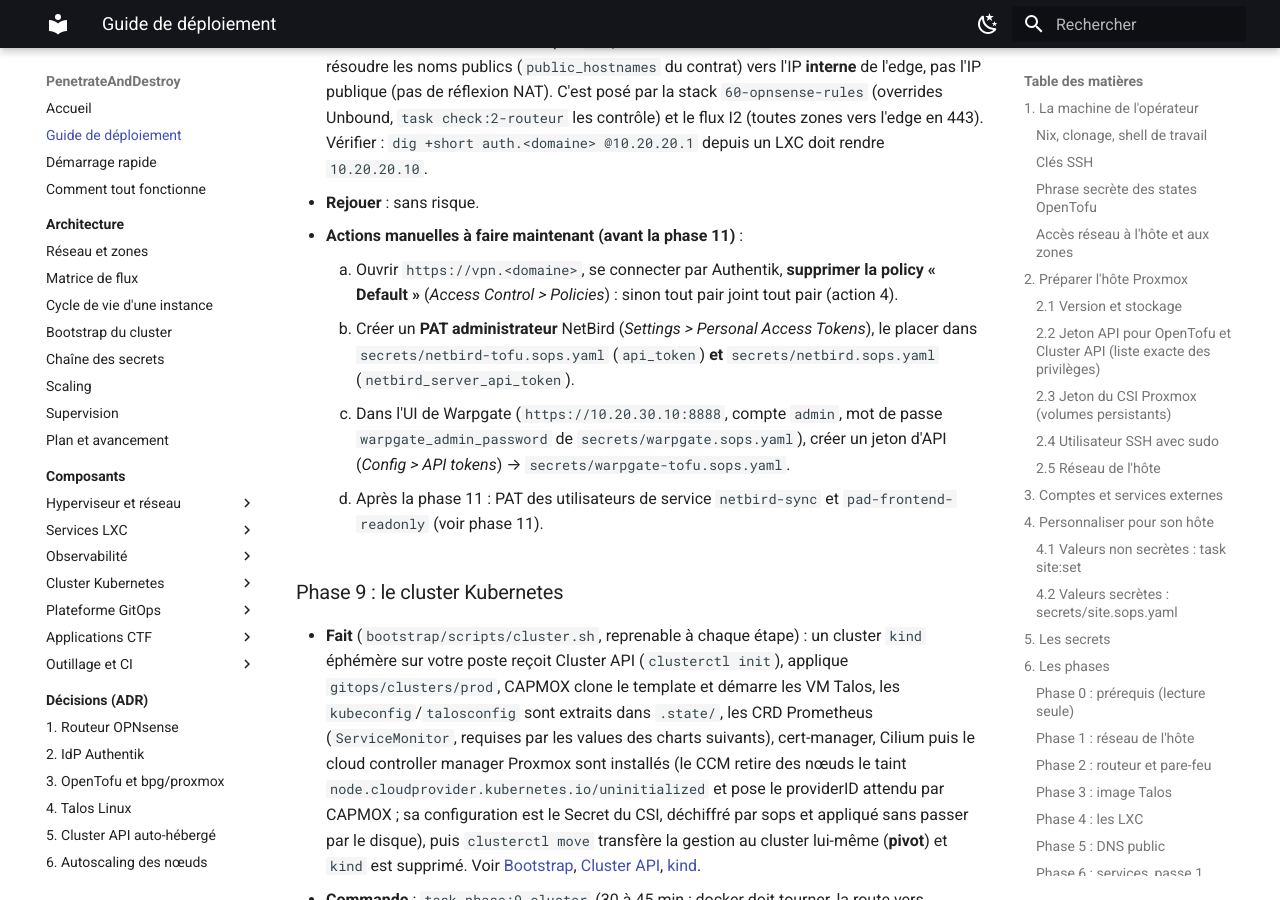
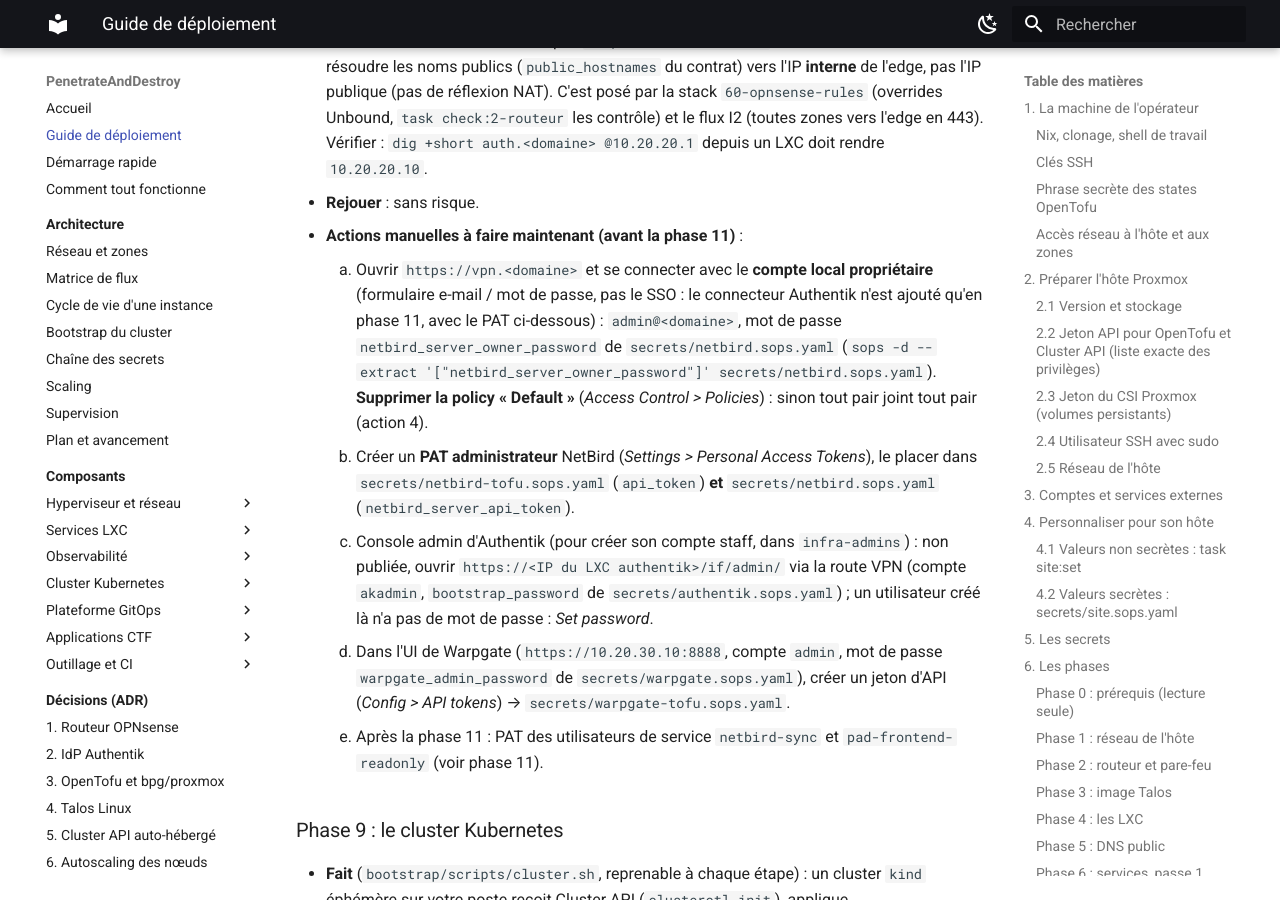
Before and after one commit to kim-tsr/penetrate-and-destroy, an MkDocs documentation site: the page built from docs/guide-deploiement.md, in a window 1280 px wide and 900 px high, scrolled down 16980 px. Built offline with MkDocs 1.6.1 and Material for MkDocs 9.7.7, drawn with Linux system fonts in a browser that asks for light colours.

Commit message:
docs(guide): connexion NetBird au compte local en phase 8 (SSO ajouté en phase 11), accès à la console admin Authentik

```diff
--- a/docs/guide-deploiement.md
+++ b/docs/guide-deploiement.md
@@ -452,10 +452,11 @@ Toutes les commandes se lancent depuis la racine du dépôt, dans `nix develop`,
 - **Erreurs** : le LXC netbird n'atteint pas `https://auth.<domaine>` : les zones internes doivent résoudre les noms publics (`public_hostnames` du contrat) vers l'IP **interne** de l'edge, pas l'IP publique (pas de réflexion NAT). C'est posé par la stack `60-opnsense-rules` (overrides Unbound, `task check:2-routeur` les contrôle) et le flux I2 (toutes zones vers l'edge en 443). Vérifier : `dig +short auth.<domaine> @10.20.20.1` depuis un LXC doit rendre `10.20.20.10`.
 - **Rejouer** : sans risque.
 - **Actions manuelles à faire maintenant (avant la phase 11)** :
-    1. Ouvrir `https://vpn.<domaine>`, se connecter par Authentik, **supprimer la policy « Default »** (*Access Control > Policies*) : sinon tout pair joint tout pair (action 4).
+    1. Ouvrir `https://vpn.<domaine>` et se connecter avec le **compte local propriétaire** (formulaire e-mail / mot de passe, pas le SSO : le connecteur Authentik n'est ajouté qu'en phase 11, avec le PAT ci-dessous) : `admin@<domaine>`, mot de passe `netbird_server_owner_password` de `secrets/netbird.sops.yaml` (`sops -d --extract '["netbird_server_owner_password"]' secrets/netbird.sops.yaml`). **Supprimer la policy « Default »** (*Access Control > Policies*) : sinon tout pair joint tout pair (action 4).
     2. Créer un **PAT administrateur** NetBird (*Settings > Personal Access Tokens*), le placer dans `secrets/netbird-tofu.sops.yaml` (`api_token`) **et** `secrets/netbird.sops.yaml` (`netbird_server_api_token`).
-    3. Dans l'UI de Warpgate (`https://10.20.30.10:8888`, compte `admin`, mot de passe `warpgate_admin_password` de `secrets/warpgate.sops.yaml`), créer un jeton d'API (*Config > API tokens*) → `secrets/warpgate-tofu.sops.yaml`.
-    4. Après la phase 11 : PAT des utilisateurs de service `netbird-sync` et `pad-frontend-readonly` (voir phase 11).
+    3. Console admin d'Authentik (pour créer son compte staff, dans `infra-admins`) : non publiée, ouvrir `https://<IP du LXC authentik>/if/admin/` via la route VPN (compte `akadmin`, `bootstrap_password` de `secrets/authentik.sops.yaml`) ; un utilisateur créé là n'a pas de mot de passe : *Set password*.
+    4. Dans l'UI de Warpgate (`https://10.20.30.10:8888`, compte `admin`, mot de passe `warpgate_admin_password` de `secrets/warpgate.sops.yaml`), créer un jeton d'API (*Config > API tokens*) → `secrets/warpgate-tofu.sops.yaml`.
+    5. Après la phase 11 : PAT des utilisateurs de service `netbird-sync` et `pad-frontend-readonly` (voir phase 11).
 
 ### Phase 9 : le cluster Kubernetes
 
```
